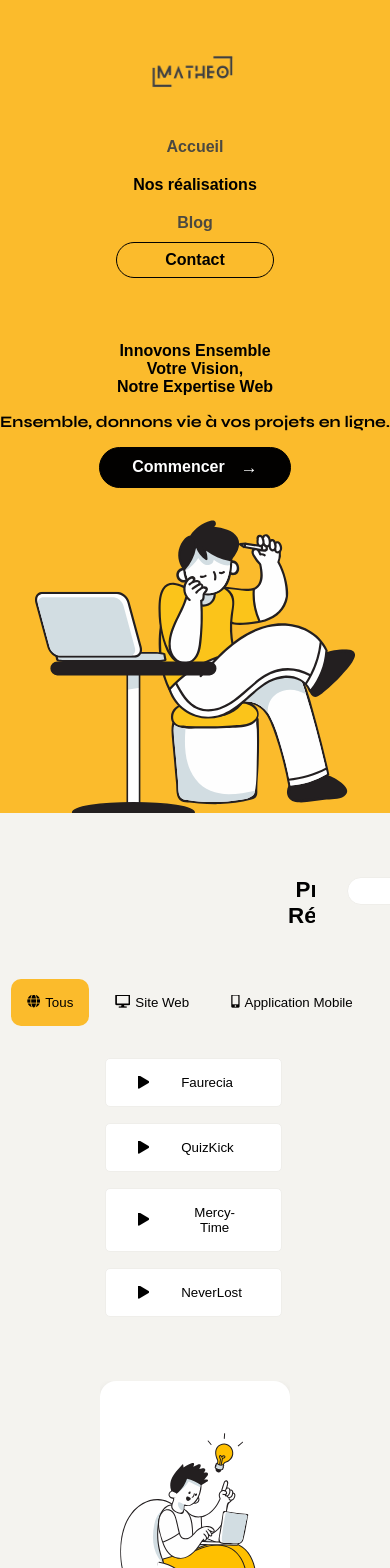
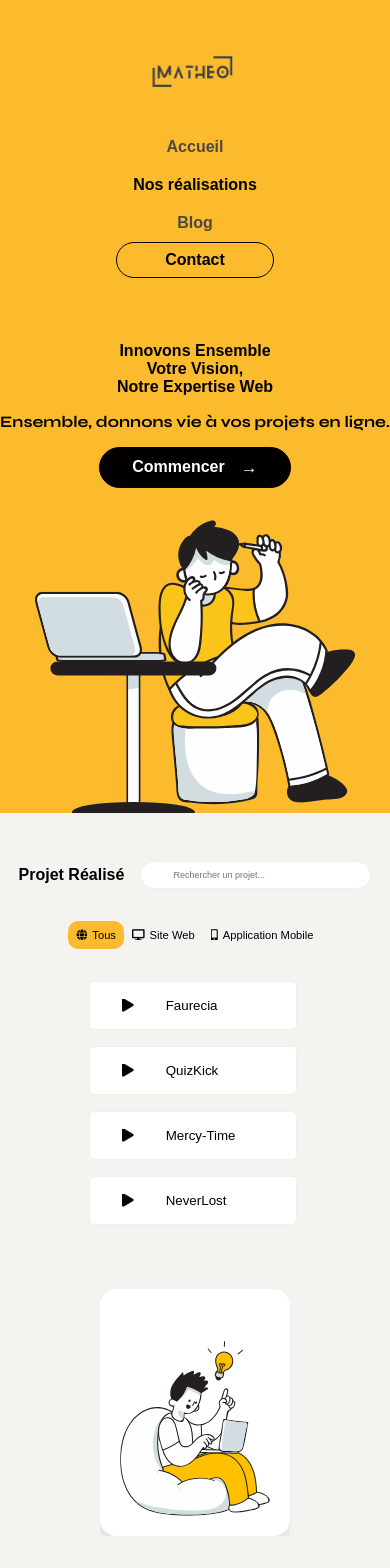
Before and after one commit to Matheo1210/web-design-agence, an Angular app: page / in a window 390 px wide. Shown: the top 1568 px of the page. Built offline with nearby package versions, Linux system fonts and the light colour scheme; a web font is replaced by a local one.

Commit message:
modification importante sur le site

```diff
--- a/src/app/app.component.html
+++ b/src/app/app.component.html
@@ -132,7 +132,7 @@
             <p>Mentions Légales</p>
           </div>
         </div>
-        <div style="display: flex; font-size: 2rem; margin-right: 1rem">
+        <div class="group-icon-footer">
           <a
             class="icon-footer"
             href="https://www.linkedin.com/in/matheo-hanss-ba730025b/"
--- a/src/app/app.component.scss
+++ b/src/app/app.component.scss
@@ -193,7 +193,7 @@ header {
 .realisation {
   display: flex;
   justify-content: center;
-  align-items: baseline;
+  align-items: center;
   margin-bottom: 10rem;
   align-items: center;
 }
@@ -357,6 +357,85 @@ footer {
   margin-bottom: 5rem;
 }
 
+.group-icon-footer {
+  display: flex;
+  font-size: 2rem;
+  margin-right: 1rem;
+}
+
+@media screen and (max-width: 1500px) {
+  .input {
+    margin-bottom: 0;
+    margin-left: 18rem;
+  }
+  .project {
+    display: flex;
+  }
+  .title-project {
+    font-size: 1.4rem;
+  }
+  .espacement-home {
+    width: 52rem;
+    margin-left: 18rem;
+  }
+  .tableau {
+    margin-left: 18rem;
+  }
+
+  .project-details {
+    margin-left: 1rem;
+  }
+}
+
+@media screen and (max-width: 1300px) {
+  .input {
+    margin-bottom: 0;
+    margin-left: 18rem;
+  }
+  .project {
+    display: flex;
+  }
+  .title-project {
+    font-size: 1.4rem;
+  }
+  .espacement-home {
+    width: 52rem;
+    margin-left: 18rem;
+  }
+  .tableau {
+    margin-left: 18rem;
+  }
+
+  .project-details {
+    margin-left: 1rem;
+  }
+}
+
+@media screen and (max-width: 1100px) {
+  .input {
+    display: flex;
+    margin-bottom: 0;
+    margin-left: 11rem;
+  }
+  .title-project {
+    font-size: 1.2rem;
+  }
+  .espacement-home {
+    width: 48rem;
+    margin-left: 11rem;
+  }
+  .tableau {
+    margin-left: 11rem;
+  }
+  .project-details {
+    margin-left: 1rem;
+  }
+  .realisation {
+    display: flex;
+    margin-left: -8rem;
+  }
+}
+
 @media screen and (max-width: 768px) {
   nav {
     flex-direction: column;
@@ -412,7 +491,7 @@ footer {
     margin-left: 0;
     margin-top: 0;
     margin-bottom: 0;
-    display: inline;
+    display: flex;
   }
   .title-project {
     font-size: 1rem;
@@ -420,8 +499,8 @@ footer {
   }
   .project {
     margin: auto;
-    margin-top: 4rem;
-    gap: 2rem;
+    margin-top: 3rem;
+    gap: 1rem;
   }
   .category {
     display: flex;
@@ -446,11 +525,12 @@ footer {
     height: 100%;
     justify-content: center;
     align-items: center;
-    max-width: 420px;
+    max-width: 350px;
   }
   .realisation {
     display: grid;
     grid-template-columns: 1fr;
+    margin-left: inherit;
   }
   .project-description {
     margin: auto;
@@ -467,37 +547,26 @@ footer {
     border: 1px solid #efeeea;
     border-radius: 5px;
     background: white;
-    width: -moz-fit-content;
-    width: 50%;
+    width: 13rem;
     margin: auto;
     margin-bottom: 1rem;
   }
   .fa-search {
     display: none;
   }
-}
-
-@media screen and (max-width: 1300px) {
-  .input {
-    display: flex;
+  .btn-category {
     margin-bottom: 0;
-    margin-left: 18rem;
+    margin-right: 0;
+    margin-left: 0;
+    margin-top: 0;
+    padding: 0.5rem 0.5rem;
+    font-size: 0.7rem;
   }
-  .project {
-    display: flex;
+  .footer {
+    flex-direction: column;
+    text-align: center;
   }
-  .title-project {
-    font-size: 1.4rem;
-  }
-  .espacement-home {
-    width: 52rem;
-    margin-left: 18rem;
-  }
-  .tableau {
-    margin-left: 18rem;
-  }
-
-  .project-details {
-    margin-left: 1rem;
+  .group-icon-footer {
+    display: none;
   }
 }
```
